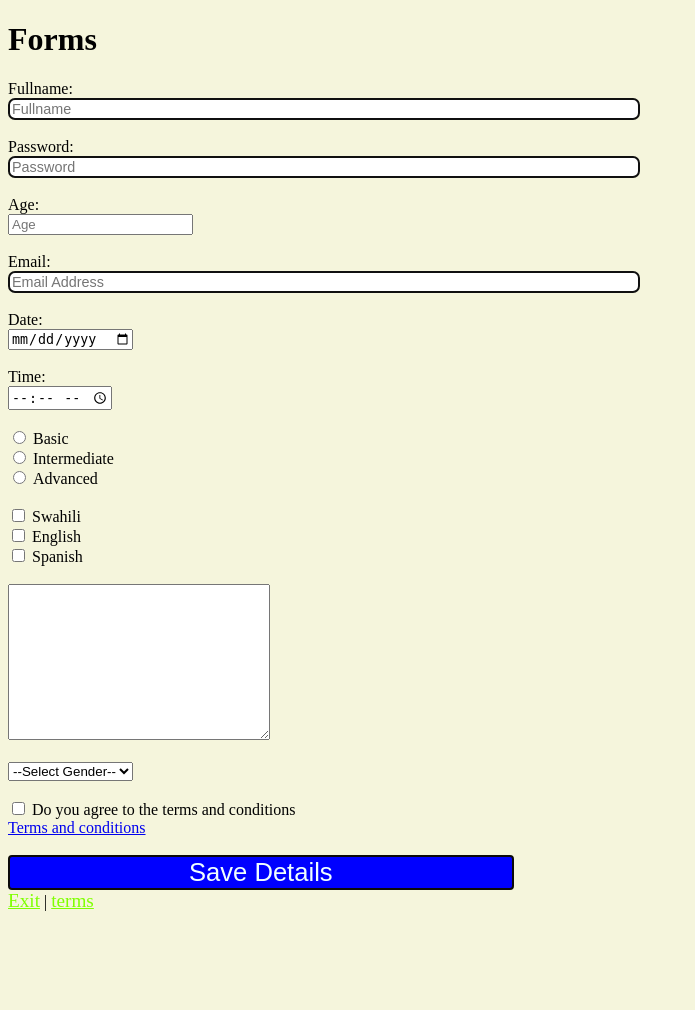
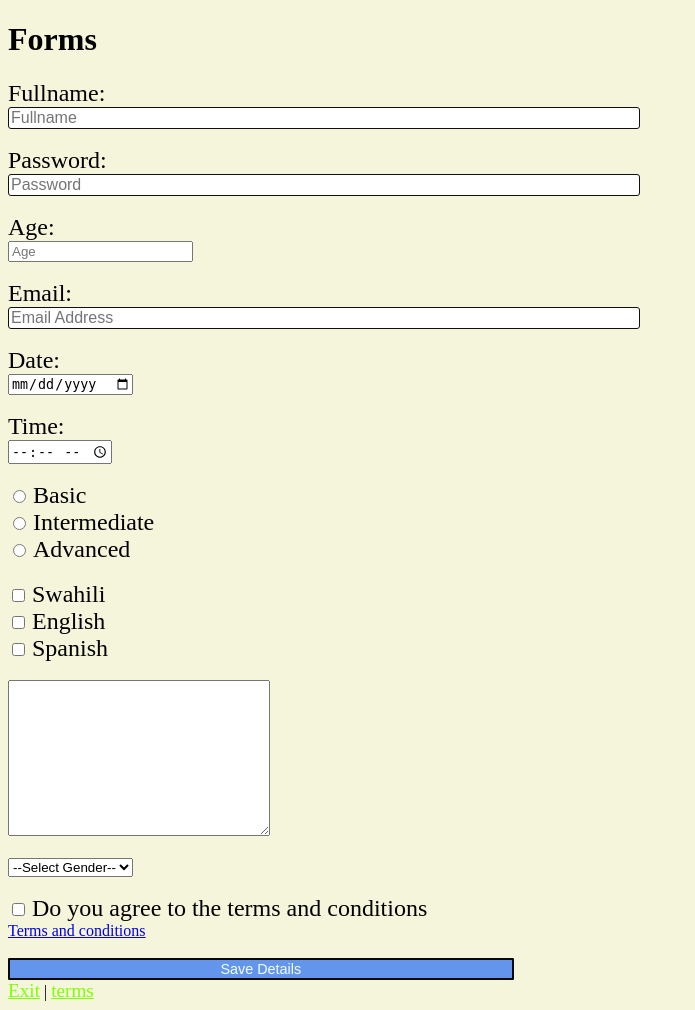
Before and after one commit to IreneWanjiruKariuki/project2, a PHP site: page /r.html in a window 1280 px wide. Shown: the whole page, without its empty margins (0-695 px from the left). Before the commit the page ends 911 px from the top, so only its background shows below. Run offline with PHP 8.4, Linux system fonts and the light colour scheme.

Commit message:
stylefom

```diff
--- a/formStyle.css
+++ b/formStyle.css
@@ -1,21 +1,21 @@
 input[type=text],[type=email]{
     width: 50%;
-    padding: 12px,16px;
-    font-size: 0.9em;
-    border-radius: 7px;
-    border: 2px solid #101010;
+    padding: 100px,50px;
+    font-size: 1.0em;
+    border-radius: 3px;
+    border: 1px solid #101010;
 }
 input[type=submit]{
     width: 40%;
     padding: 12px,16px;
-    font-size: 1.6em;
-    border-radius: 4px;
+    font-size: 0.9em;
+    border-radius: 1px;
     border: 2px solid #0b0a0a;
-    background-color: blue;
+    background-color:cornflowerblue;
     color: azure;
     box-sizing: border-box;
-    margin: 8px,0;
+
 }
 .contacts_form label{
-    font-size: 1.0rem;
+    font-size: 1.5rem;
 }
```
